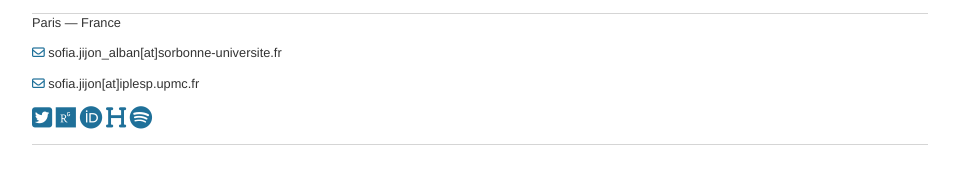
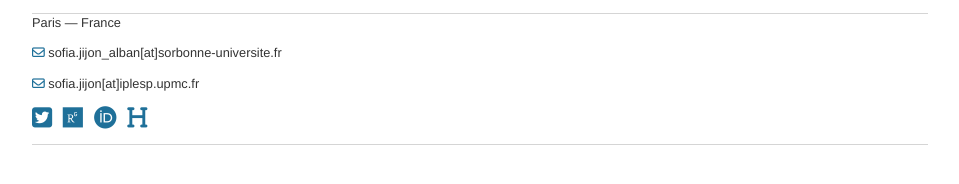
Before and after one commit to sjijon/sjijon.github.io, a Jekyll site: the page built from index.html, in a window 1280 px wide. Shown: the part 615-799 px from the top of the page, without its empty margins (160-1119 px from the left). Built offline with Jekyll 4.4.1, drawn with Linux system fonts in a browser that asks for light colours; nearby versions of some CDN libraries.

Commit message:
Update index.html

```diff
--- a/index.html
+++ b/index.html
@@ -39,9 +39,12 @@
 	</p>
 	<p>
 		<a href="https://twitter.com/Sofia_Jijon" target="_blank"><i class="fab fa-twitter-square" style="font-size: 1.8em"></i></a>
+		&nbsp;
 		<a href="https://www.researchgate.net/profile/Sofia_Jijon" target="_blank"><i class="fab fa-researchgate" style="font-size: 1.8em"></i></a>
+		&nbsp;
 		<a href="https://orcid.org/0000-0002-1292-0512" target="_blank"><i class="fab fa-orcid" style="font-size: 1.8em"></i></a>
+		&nbsp;
 		<a href="https://hal.archives-ouvertes.fr/sofia-jijon" target="_blank"><i class="fas fa-heading" style="font-size: 1.8em"></i></a>
-		<a href="https://spotify/user" target="_blank"><i class="fab fa-spotify" style="font-size: 1.8em"></i></a>
+		<!-- <a href="https://open.spotify.com/user/yxsq8273mx5qd1v6z05p6do9m" target="_blank"><i class="fab fa-spotify" style="font-size: 1.8em"></i></a>-->
 	</p>
 </div><!-- /.blurb -->
```
